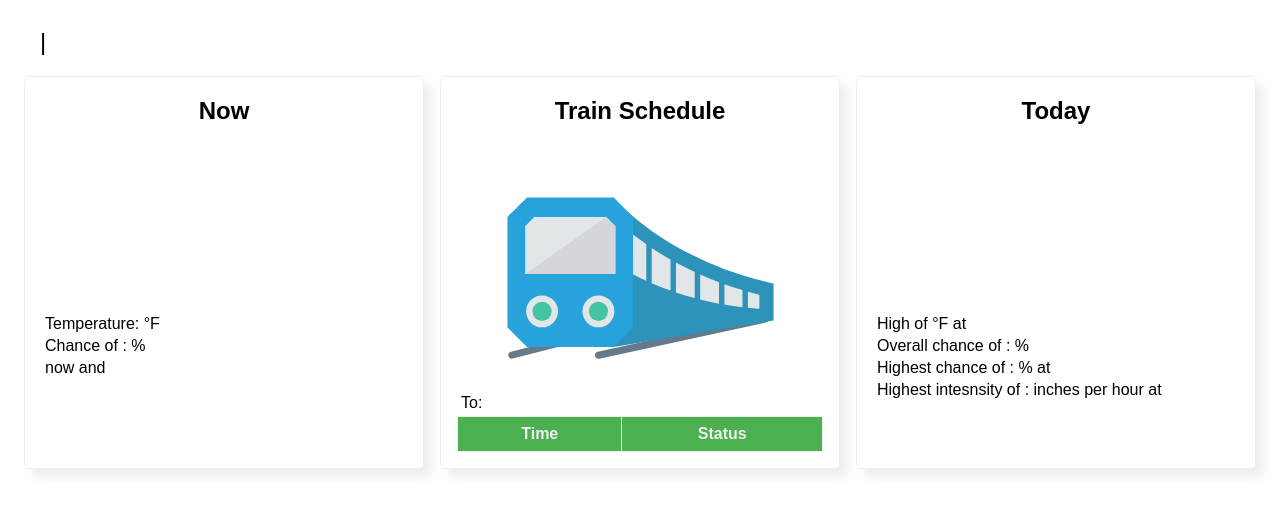
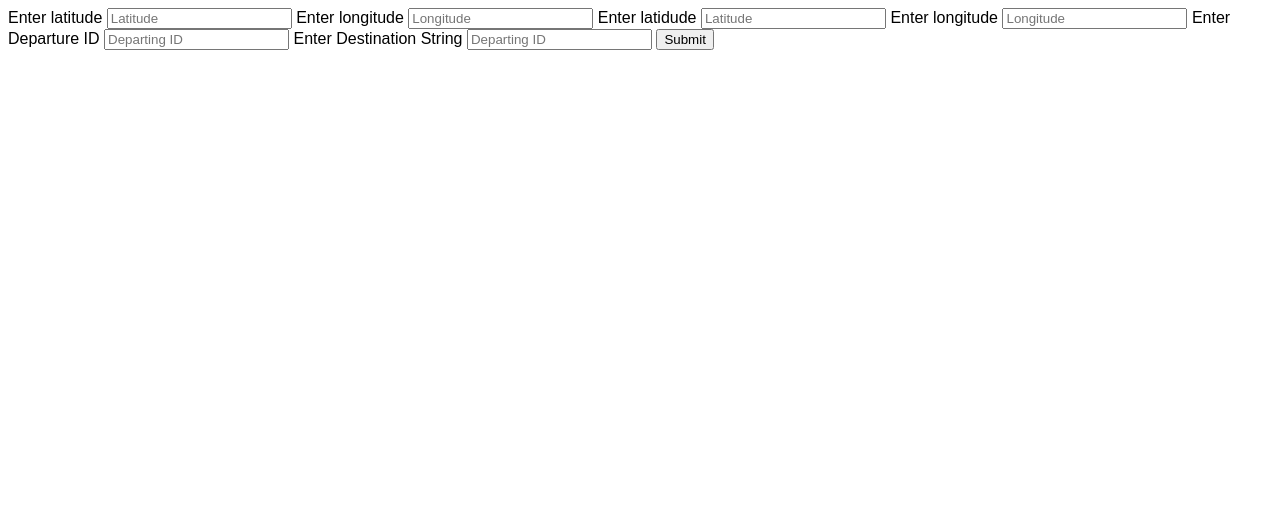
Before and after one commit to BlairCurrey/commute-dashboard, a website: page public/index.html in a window 1280 px wide. Drawn offline with Linux system fonts and the light colour scheme; no server answers.

Commit message:
changed to form page to make query string

```diff
--- a/public/index.html
+++ b/public/index.html
@@ -3,82 +3,24 @@
     <head>
         <meta charset="utf-8" />
         <meta name="viewport" content="width=device-width, initial-scale=1.0" />
-        <title>Commute Dashboard</title>
+        <title>Commute Dashboard Form</title>
         <link rel="stylesheet" href="css/stylesheet.css">
       </head>
       <body>
-          <header>
-          </header>
-          <div class="grid">
-            <div id="date-time" class="item-a">
-                <p><span id ="date"></span> | <span id="time"></span></p>
-            </div>
-            <div class="item-b card-box">
-                <div id="start" class="card">
-                    <h2 class="center">Now</h2>
-                    <div class="content">
-                        <object id="start-weather-icon" type="image/svg+xml">
-                        <!-- weather icon inserted here -->
-                        </object>
-                        <div class="info">
-                            <p>Temperature: <span id="start-now-temp"></span>&deg;F</p>
-                            <p>Chance of <span id="start-precip-type"></span>: <span id="start-now-precip-chance"></span>%</p>
-                            <p><span id="start-now-summary"></span> now and <span id="start-minutely-summary"></span></p>
-                        </div>
-                    </div>
-                </div>
-            </div>
-            <div class="item-c card-box">
-                <div id="train" class="card">
-                    <h2 class="center">Train Schedule</h2>
-                    <div class="content">
-                        <object id="train-icon" type="image/svg+xml" data="icons/train.svg"></object>
-                        <div class="info">
-                            <p id="depart-from"></p>
-                            <p>To: <span id="destination-station"></span></p>
-                            <div id="sched-container">
-                                <table id="sched-table">
-                                    <thead>
-                                        <tr>
-                                            <th>Time</th>
-                                            <th>Status</th>
-                                        </tr>
-                                    </thead>
-                                    <tbody id="sched-table-body">
-                                    <!-- Table gets inserted here with row format like:
-                                    <tr>
-                                        <td>Time</th>
-                                        <td>Status</th>
-                                    </tr> -->
-                                    </tbody>
-                                </table>
-                            </div>
-                        </div>
-                    </div>
-                </div>
-            </div>
-            <div class="item-d card-box">
-                <div id="end" class="card">
-                    <h2 class="center">Today</h2>
-                    <div class="content">
-                        <object id="end-weather-icon" type="image/svg+xml">
-                        <!-- weather icon inserted here -->
-                        </object>
-                        <div class="info">
-                            <p id="end-hourly-summary"></p>
-                            <p>High of <span id="end-high"></span>&deg;F at <span id="end-high-time"></span></p>
-                            <div class="precip">
-                                <p>Overall chance of <span class="end-precip-type"></span>: <span id="end-precip-prob-total"></span>%</p>
-                                <div id="precip-conditional">
-                                    <p>Highest chance of <span class="end-precip-type"></span>: <span id="end-precip-prob-high"></span>% at <span id="end-precip-prob-time"></span></p>
-                                    <p>Highest intesnsity of <span class="end-precip-type"></span>: <span id="end-precip-intensity-high"></span> inches per hour at <span id="end-precip-intensity-time"></span></p>
-                                </div>
-                            </div>
-                        </div>
-                    </div>
-                </div>
-            </div>
-        </div>
-        <script src="script/index.js"></script>
+        <form action="dashboard.html" method="GET">
+            <label class="hidden" for="start-lat">Enter latitude</label>
+            <input type="text" name="lat1" id="start-lat" placeholder="Latitude"/>
+            <label class="hidden" for="start-lon">Enter longitude</label>
+            <input type="text" name="lon1" id="start-lon" placeholder="Longitude"/>
+            <label class="hidden" for="end-lat">Enter latidude</label>
+            <input type="text" name="lat2" id="end-lat" placeholder="Latitude"/>
+            <label class="hidden" for="end-lon">Enter longitude</label>
+            <input type="text" name="lon2" id="end-lon" placeholder="Longitude"/>
+            <label class="hidden" for="depart-id">Enter Departure ID</label>
+            <input type="text" name="depart_id" id="depart-id" placeholder="Departing ID"/>
+            <label class="hidden" for="destination-str">Enter Destination String</label>
+            <input type="text" name="destination_str" id="destination-str" placeholder="Departing ID">
+            <input type="submit" value="Submit" />
+        </form>
     </body>
 </html>
```
